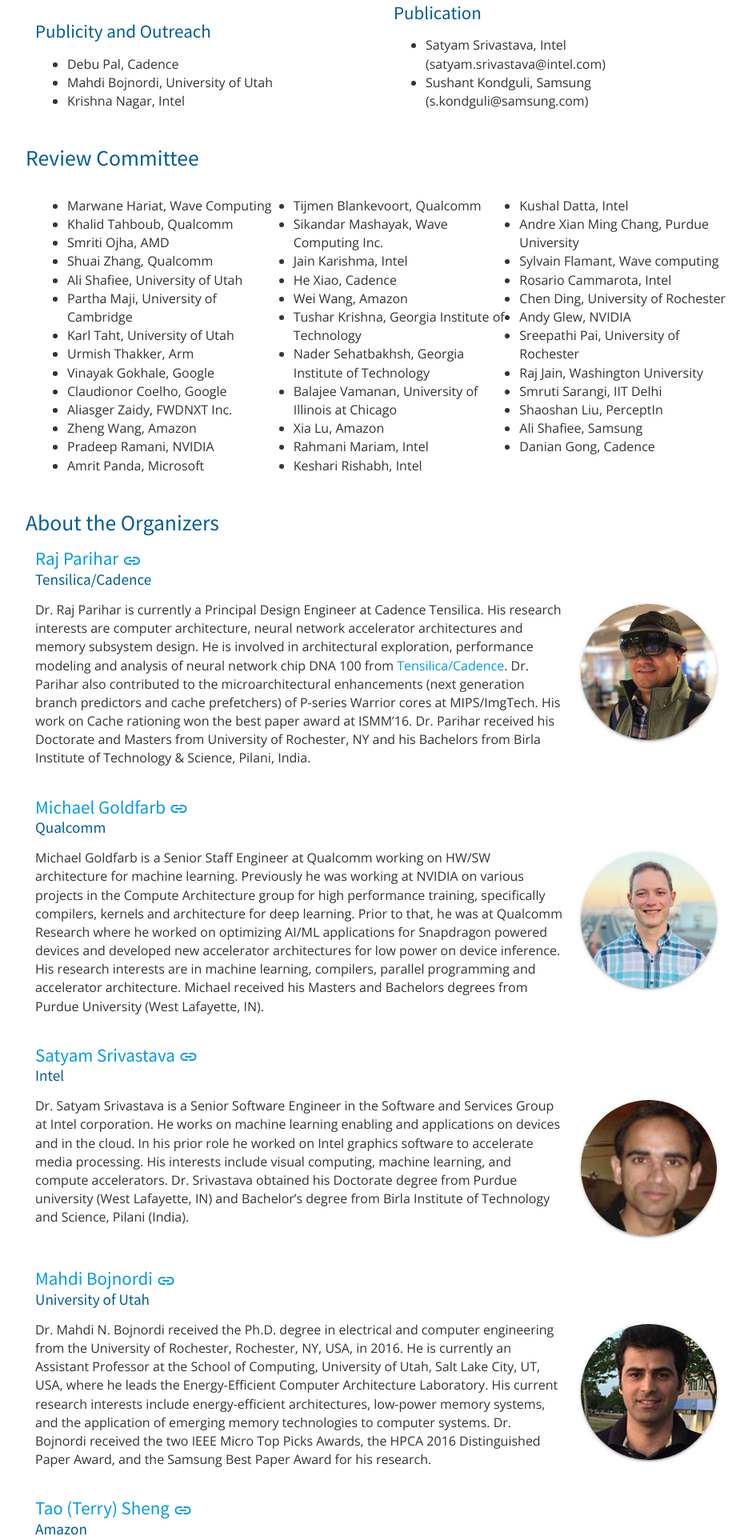
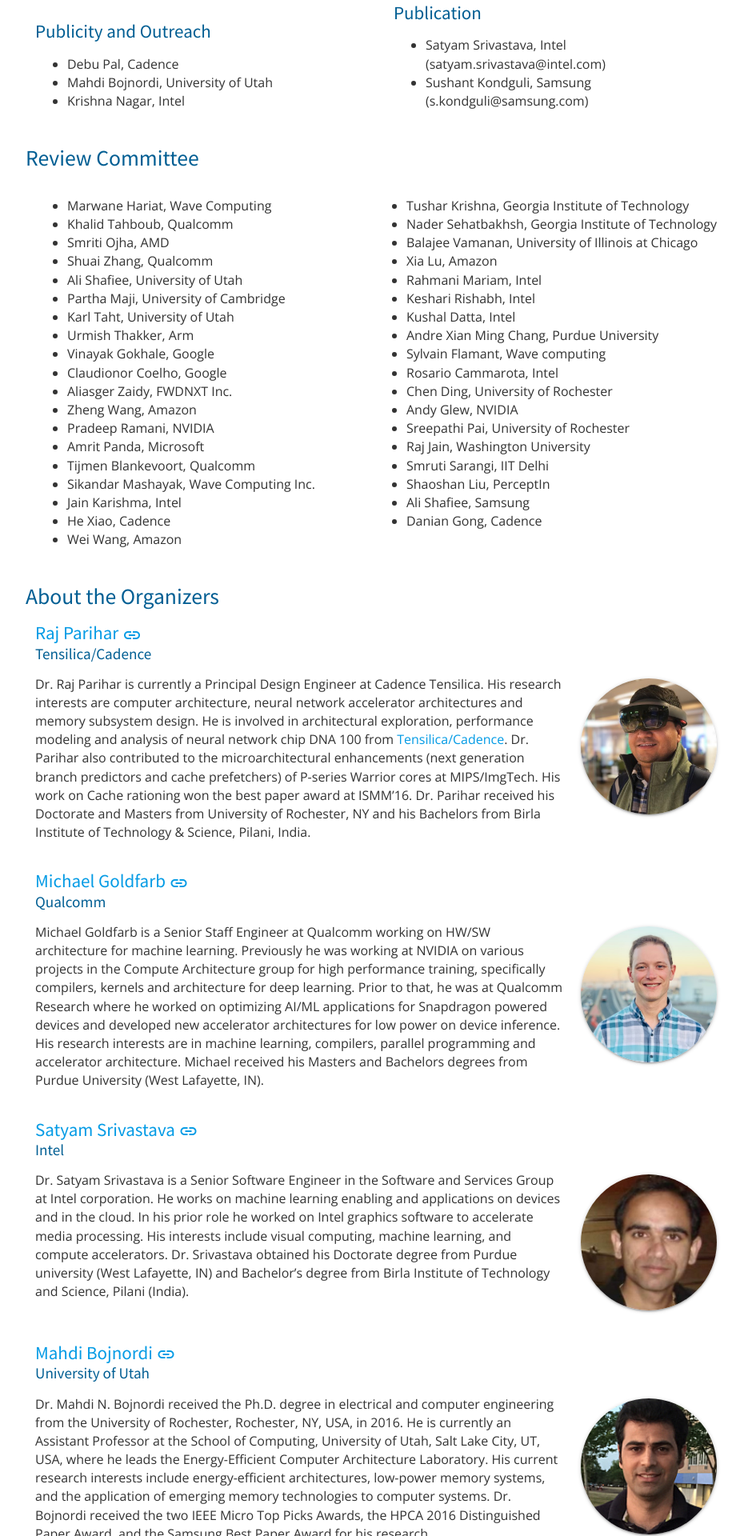
Before and after one commit to mgoldfar/emc2-web, a Jekyll site: the page built from program-committee.html, in a window 1280 px wide. Shown: the part 321-2241 px from the top of the page at 80% size, without its empty margins (160-1095 px from the left). Built offline with Jekyll 4.4.1, drawn with Linux system fonts in a browser that asks for light colours.

Commit message:
Reduced the number of columns.

```diff
--- a/assets/css/style.css
+++ b/assets/css/style.css
@@ -136,14 +136,8 @@
     columns: 1;
 }
 
-@media screen and (min-width: 768px) {
+@media screen and (min-width: 769px) {
     .reviewers-list {
         columns: 2;
     }
 }
-
-@media screen and (min-width: 1080px) {
-    .reviewers-list {
-        columns: 3;
-    }
-}
```
